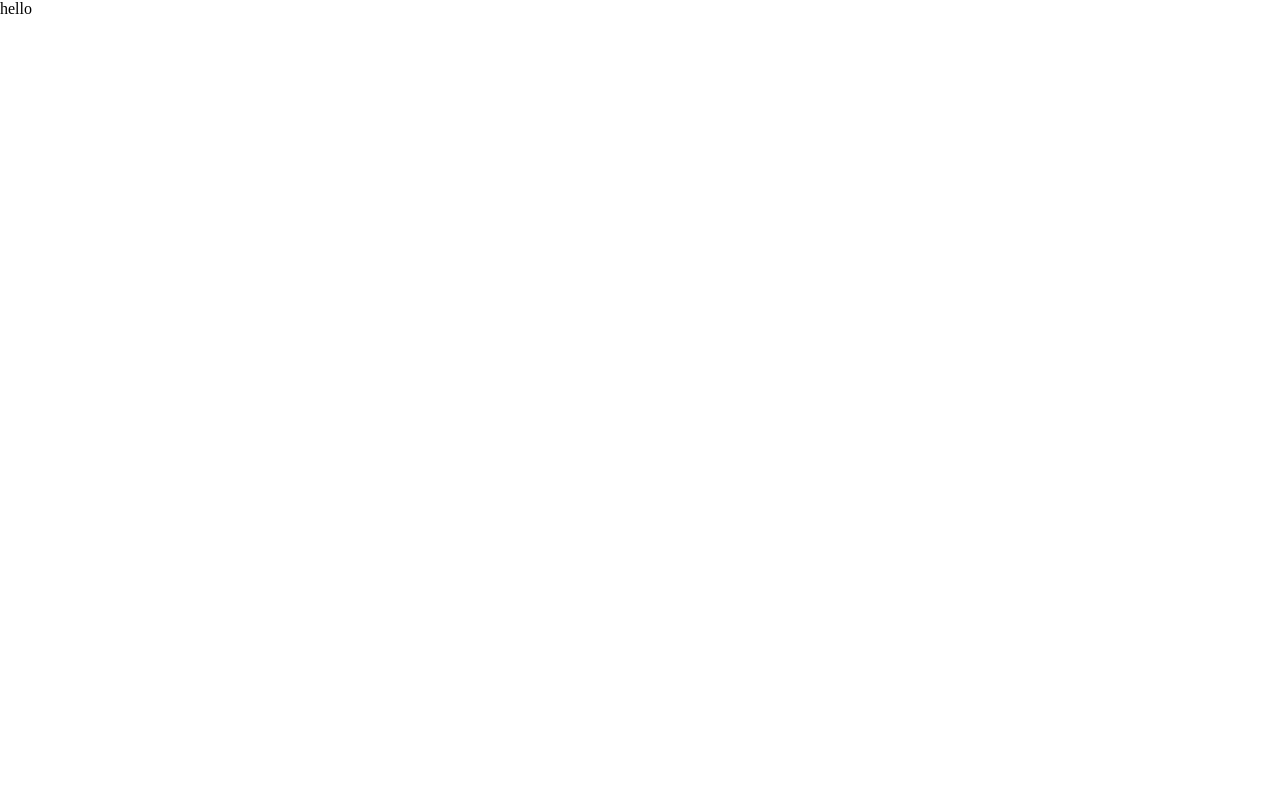
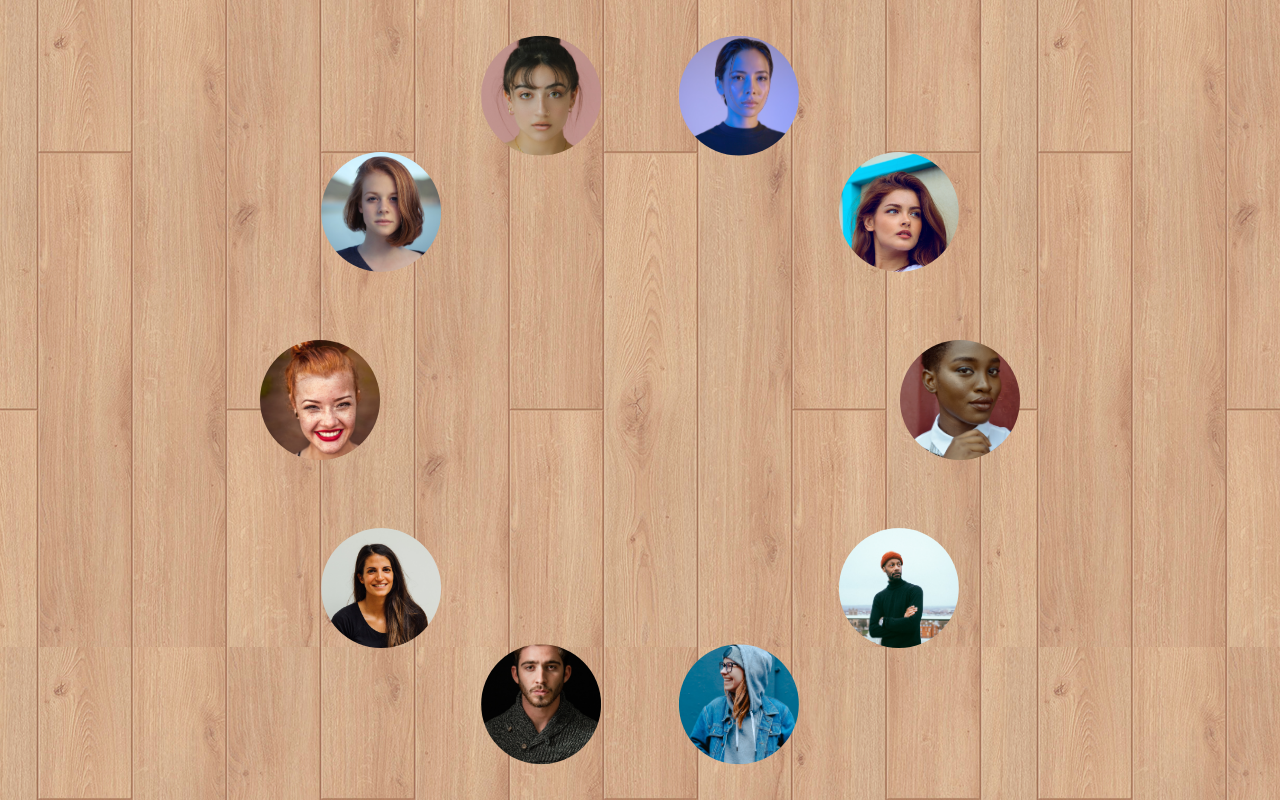
Before and after one commit to Waydj/kissme, a React (Vite) app: page / in a window 1280 px wide. Built offline with nearby package versions, Linux system fonts and the light colour scheme.

Commit message:
UserAvatar in a circle

```diff
--- a/src/App.tsx
+++ b/src/App.tsx
@@ -1,5 +1,7 @@
-function App() {
-  return <>hello</>;
-}
+import GameBoard from "./components/GameBoard";
+
+const App = () => {
+  return <GameBoard />;
+};
 
 export default App;
--- /dev/null
+++ b/src/components/GameBoard.css
@@ -0,0 +1,7 @@
+.game-board {
+  height: 100dvh;
+  display: flex;
+  justify-content: center;
+  align-items: center;
+  position: relative;
+}
--- /dev/null
+++ b/src/components/GameBoard.tsx
@@ -0,0 +1,20 @@
+import UserAvatar from "./UserAvatar";
+import { USERS } from "../data";
+import { IUser } from "../types";
+import "./GameBoard.css";
+
+const GameBoard = () => {
+  const returnUserInCircleByIndex = (user: IUser, index: number) => {
+    const angle = (index / USERS.length) * 2 * Math.PI;
+    const x = Math.cos(angle) * 40;
+    const y = Math.sin(angle) * 40;
+
+    return <UserAvatar key={user.id} user={user} x={x} y={y} />;
+  };
+
+  return (
+    <div className="game-board">{USERS.map(returnUserInCircleByIndex)}</div>
+  );
+};
+
+export default GameBoard;
--- /dev/null
+++ b/src/components/UserAvatar.css
@@ -0,0 +1,14 @@
+.user {
+  position: absolute;
+  width: 15vmin;
+  height: 15vmin;
+  overflow: hidden;
+  border-radius: 50%;
+  transition: transform 0.3s ease-in-out;
+}
+
+.user-avatar {
+  width: 100%;
+  height: 100%;
+  object-fit: cover;
+}
--- /dev/null
+++ b/src/components/UserAvatar.tsx
@@ -0,0 +1,23 @@
+import { IUser } from "../types";
+import "./UserAvatar.css";
+
+interface IUserAvatar {
+  user: IUser;
+  x: number;
+  y: number;
+}
+
+const UserAvatar: React.FC<IUserAvatar> = ({ user, x, y }) => {
+  return (
+    <div
+      key={user.id}
+      style={{ transform: `translate(${x}vmin, ${y}vmin)` }}
+      className="user"
+    >
+      <img className="user-avatar" src={user.avatar} alt={user.name} />
+      <p>{user.name}</p>
+    </div>
+  );
+};
+
+export default UserAvatar;
--- a/src/index.css
+++ b/src/index.css
@@ -3,3 +3,8 @@
   padding: 0;
   box-sizing: border-box;
 }
+
+body {
+  background-image: url("/background.jpg");
+  background-repeat: repeat;
+}
```
